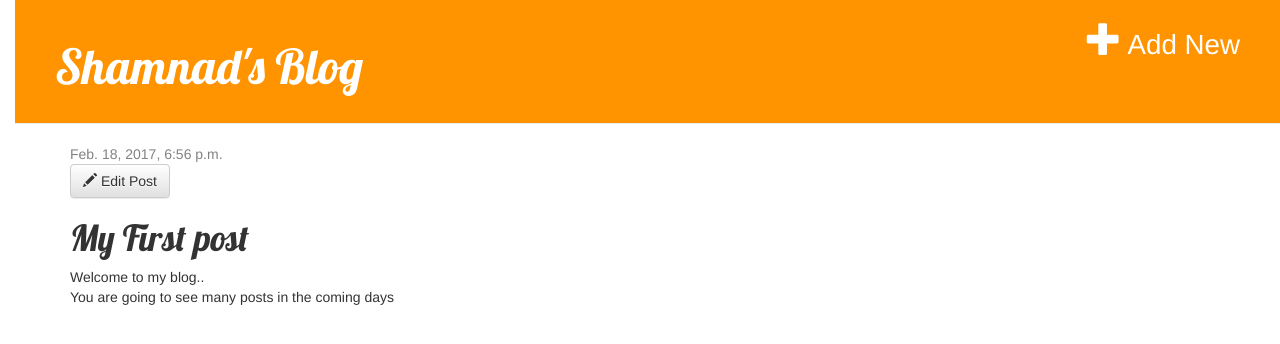
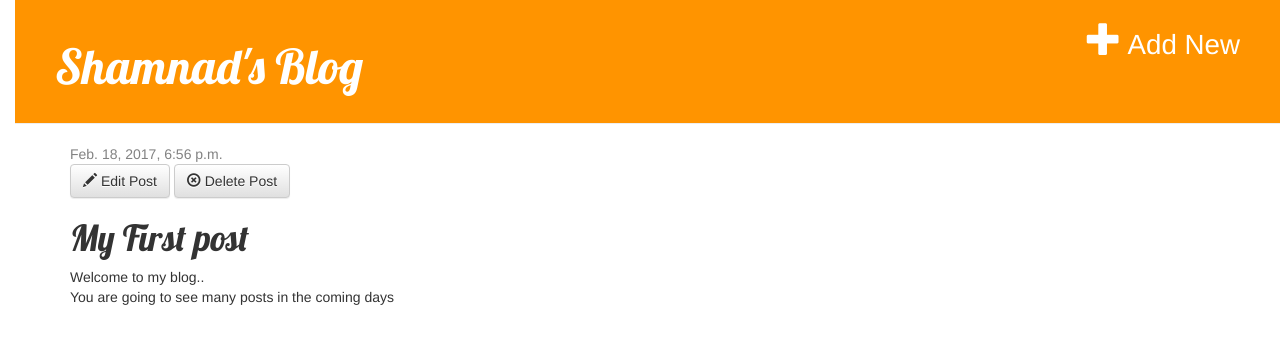
Before and after one commit to shamnadps/python_django_blog, a Django app: page /post/1/ in a window 1280 px wide. Shown: the top 344 px of the page. Run offline with Django 3.2, Linux system fonts and the light colour scheme; data comes from the database, SQL or seed files in the repository; some libraries are stand-ins or nearby versions.

Commit message:
Added delete feature

```diff
--- a/myapp/urls.py
+++ b/myapp/urls.py
@@ -6,4 +6,5 @@ urlpatterns = [
     url(r'^post/(?P<pk>\d+)/$', views.post_detail, name='post_detail'),
     url(r'^post/new/$', views.post_new, name='post_new'),
     url(r'^post/(?P<pk>\d+)/edit/$', views.post_edit, name='post_edit'),
+    url(r'^post/(?P<pk>\d+)/delete/$', views.post_delete, name='post_delete'),
 ]
--- a/myapp/views.py
+++ b/myapp/views.py
@@ -38,3 +38,9 @@ def post_edit(request, pk):
     else:
         form = PostForm(instance=post)
     return render(request, 'blog/post_edit.html', {'form': form})
+
+def post_delete(request, pk):
+    post = get_object_or_404(Post, pk=pk)
+    post.delete()
+    posts = Post.objects.filter(published_date__lte=timezone.now()).order_by('published_date')
+    return render(request, 'blog/post_list.html', {'posts': posts})
--- a/templates/blog/post_detail.html
+++ b/templates/blog/post_detail.html
@@ -8,6 +8,7 @@
             </div>
         {% endif %}
         <a class="btn btn-default" href="{% url 'post_edit' pk=post.pk %}"><span class="glyphicon glyphicon-pencil"></span> Edit Post</a>
+        <a class="btn btn-default" href="{% url 'post_delete' pk=post.pk %}"><span class="glyphicon glyphicon-remove-circle"></span> Delete Post</a>
         <h1>{{ post.title }}</h1>
         <p>{{ post.text|linebreaksbr }}</p>
     </div>
```
